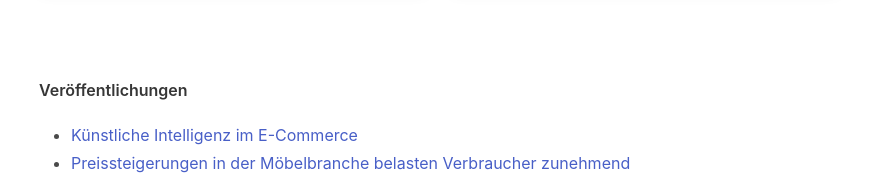
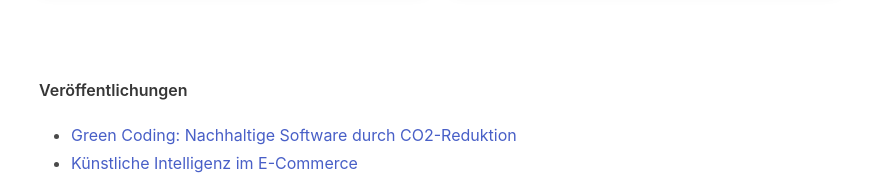
Before and after one commit to casalist/ernstmunsch.de, a plain HTML site: page index.html in a window 1280 px wide. Shown: the part 630-805 px from the top of the page, without its empty margins (201-1078 px from the left). Drawn offline with Linux system fonts and the light colour scheme.

Commit message:
Add green coding publication

```diff
--- a/index.html
+++ b/index.html
@@ -127,6 +127,7 @@
 
             <div class="content">
                 <ul>
+                    <li><a href="https://www.presseportal.de/pm/164270/5400500" target="_blank" rel="nofollow" title="Green Coding: Nachhaltige Software durch CO2-Reduktion">Green Coding: Nachhaltige Software durch CO2-Reduktion</a></li>
                     <li><a href="https://www.presseportal.de/pm/164270/5332810" target="_blank" rel="nofollow" title="Künstliche Intelligenz im E-Commerce">Künstliche Intelligenz im E-Commerce</a></li>
                     <li><a href="https://www.presseportal.de/pm/164270/5271037" target="_blank" rel="nofollow" title="Preissteigerungen in der Möbelbranche belasten Verbraucher zunehmend">Preissteigerungen in der Möbelbranche belasten Verbraucher zunehmend</a></li>
                 </ul>
```
